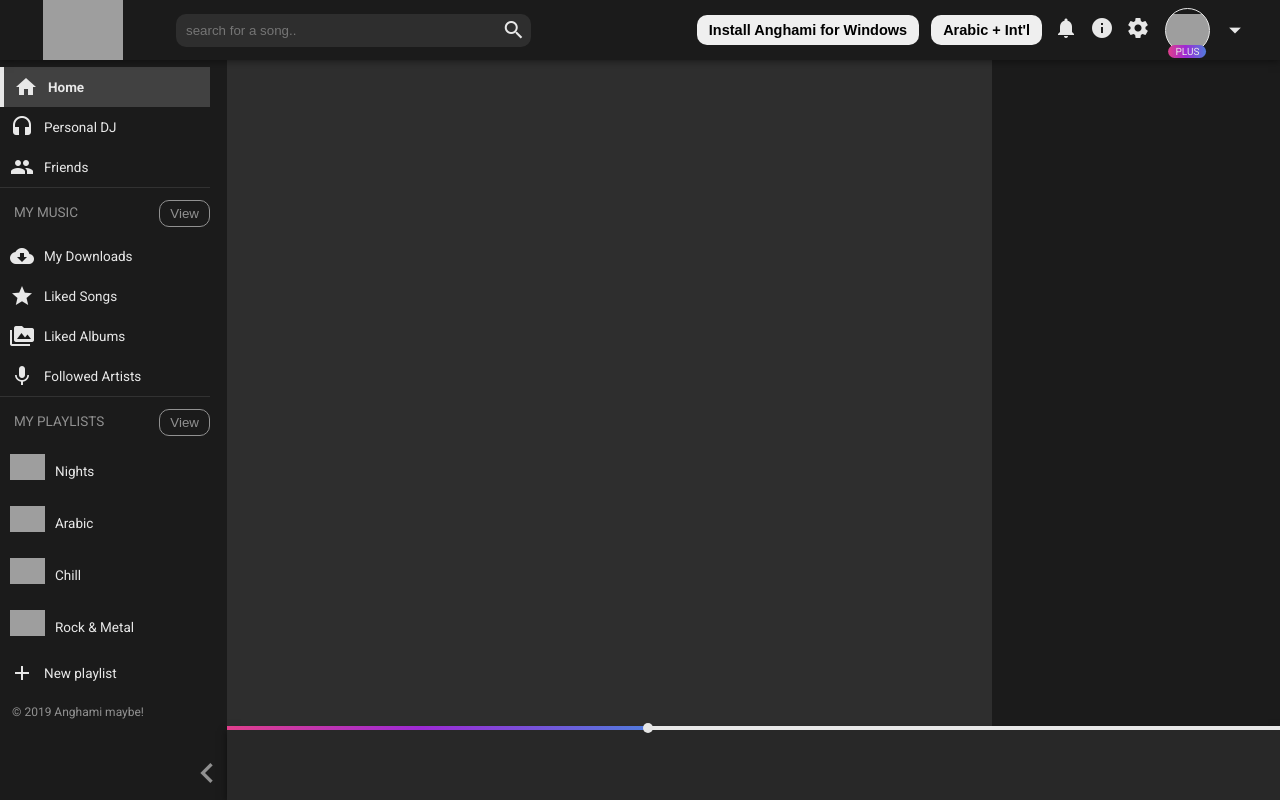
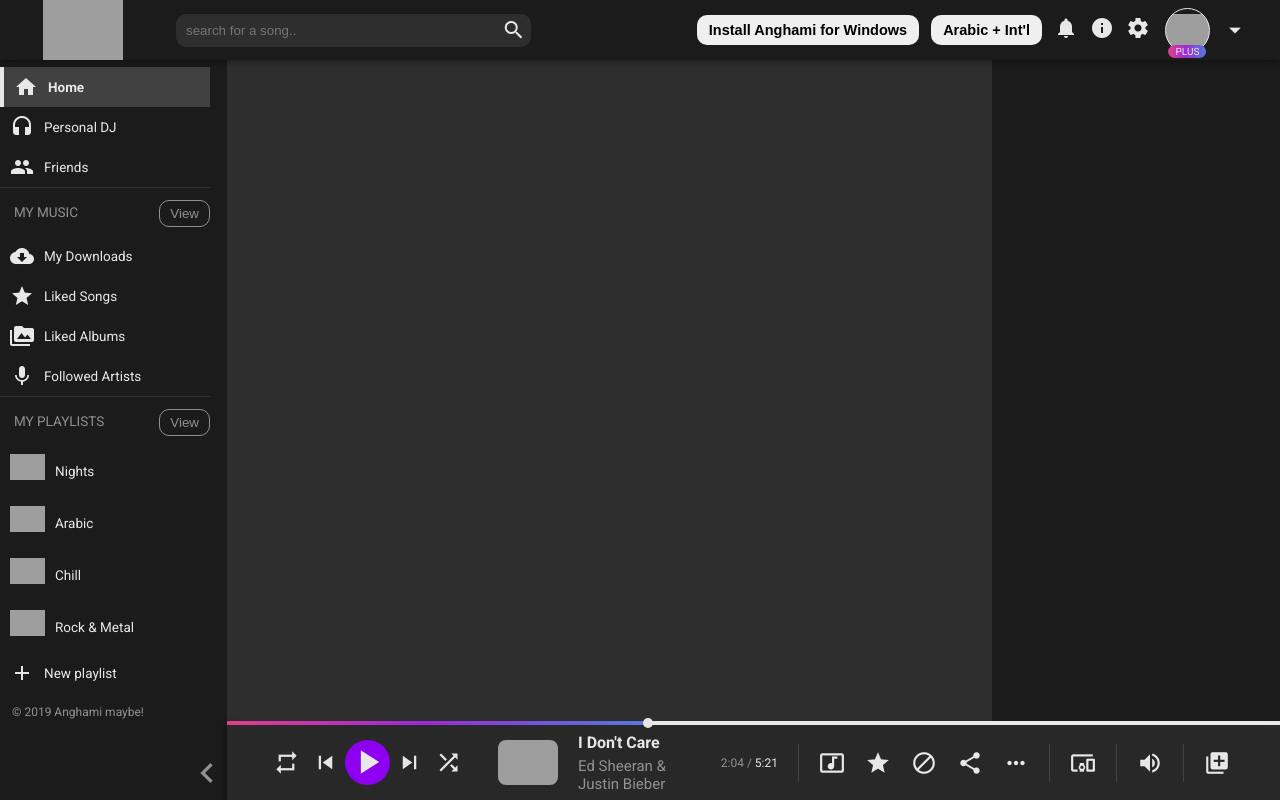
Before and after one commit to Almo7aya/anghami-web-clone, a website: page src/index.html in a window 1280 px wide. Drawn offline with Linux system fonts and the light colour scheme; grey boxes are pictures that could not be loaded.

Commit message:
Add the main player

```diff
--- a/src/index.html
+++ b/src/index.html
@@ -218,6 +218,78 @@
                     <div class="player-progress-current"></div>
                 </div>
             </div>
+
+            <div class="player-holder">
+                <div class="player-controls">
+                    <i class="material-icons">
+                        repeat
+                    </i>
+                    <i class="material-icons">
+                        skip_previous
+                    </i>
+                    <div class="player-play">
+                        <i class="material-icons">
+                            play_arrow
+                        </i>
+                    </div>
+                    <i class="material-icons">
+                        skip_next
+                    </i>
+                    <i class="material-icons">
+                        shuffle
+                    </i>
+                </div>
+
+                <div class="player-current-song-info">
+                    <img class="player-current-song-info-img"
+                        src="https://anghamicoverart1.akamaized.net/webp/?id=84610421&size=60">
+
+                    <div class="player-current-song-info-text">
+                        <h4>I Don't Care</h4>
+                        <p>Ed Sheeran & Justin Bieber</p>
+                    </div>
+
+                    <div class="player-current-song-info-time">
+                        2:04 / <span class="player-current-song-info-time-light">5:21</span>
+                    </div>
+                </div>
+
+                <div class="player-actions">
+                    <i class="material-icons">
+                        music_video
+                    </i>
+                    <i class="material-icons">
+                        star
+                    </i>
+                    <i class="material-icons">
+                        block
+                    </i>
+                    <i class="material-icons">
+                        share
+                    </i>
+                    <i class="material-icons">
+                        more_horiz
+                    </i>
+                </div>
+
+                <div class="player-other-devices">
+                    <i class="material-icons">
+                        devices_other
+                    </i>
+                </div>
+
+                <div class="player-volume">
+                    <i class="material-icons">
+                        volume_up
+                    </i>
+                </div>
+
+                <div class="player-queue">
+                    <i class="material-icons">
+                        queue
+                    </i>
+                </div>
+            </div>
         </section>
     </section>
 </body>
--- a/src/sass/_player.scss
+++ b/src/sass/_player.scss
@@ -5,6 +5,9 @@
     box-shadow: var(--gray-shadow);
 
     position: relative;
+
+    user-select: none;
+    -webkit-user-drag: none;
 }
 
 .player-progress {
@@ -67,3 +70,101 @@
         transition: 200ms all;
     }
 }
+
+
+.player-holder {
+    height: 100%;
+    padding: 0 3rem;
+
+    display: flex;
+    align-items: center;
+}
+
+
+.player-controls {
+    height: 100%;
+
+    display: flex;
+    align-items: center;
+
+    margin: 0 1rem;
+
+    &>i {
+        margin: 0 .6rem;
+
+        font-size: 2.7rem;
+
+        color: var(--sec-text-color);
+    }
+}
+
+.player-play {
+    width: 4.5rem;
+    height: 4.5rem;
+
+    border-radius: 50%;
+    background-color: var(--main-ang-color);
+
+    text-align: center;
+
+    i {
+        font-size: 4rem;
+        line-height: 4.5rem;
+    }
+}
+
+.player-current-song-info {
+    height: 100%;
+    margin: 0 2rem;
+
+    flex: 1;
+
+    display: flex;
+    align-items: center;
+}
+
+.player-current-song-info-img {
+    width: 6rem;
+
+    border-radius: .8rem;
+}
+
+.player-current-song-info-text {
+    flex: 1;
+    margin: 0 2rem;
+
+    p {
+        font-size: 1.5rem;
+
+        margin-top: .5rem;
+        color: var(--navbar-icon-color);
+    }
+}
+
+.player-current-song-info-time {
+    font-size: 1.2rem;
+
+    color: var(--navbar-icon-color);
+
+    span {
+        color: var(--main-text-color);
+    }
+}
+
+
+.player-actions,
+.player-queue,
+.player-other-devices,
+.player-volume {
+    display: flex;
+    align-items: center;
+
+    padding: .6rem 1rem;
+
+    border-left: 1px solid var(--navbar-active-item-bg-color);
+
+    i {
+        margin: 0 1rem;
+        font-size: 2.6rem;
+    }
+}
--- a/src/sass/_vars.scss
+++ b/src/sass/_vars.scss
@@ -17,7 +17,7 @@
 
     // sizes
     --header-height: 6rem;
-    --player-height: 7rem;
+    --player-height: 7.5rem;
     --navbar-width: 22.7rem;
     --navbar-toggler-height: 5.5rem;
 
```
Also changed, not shown: src/css/styles.css.
